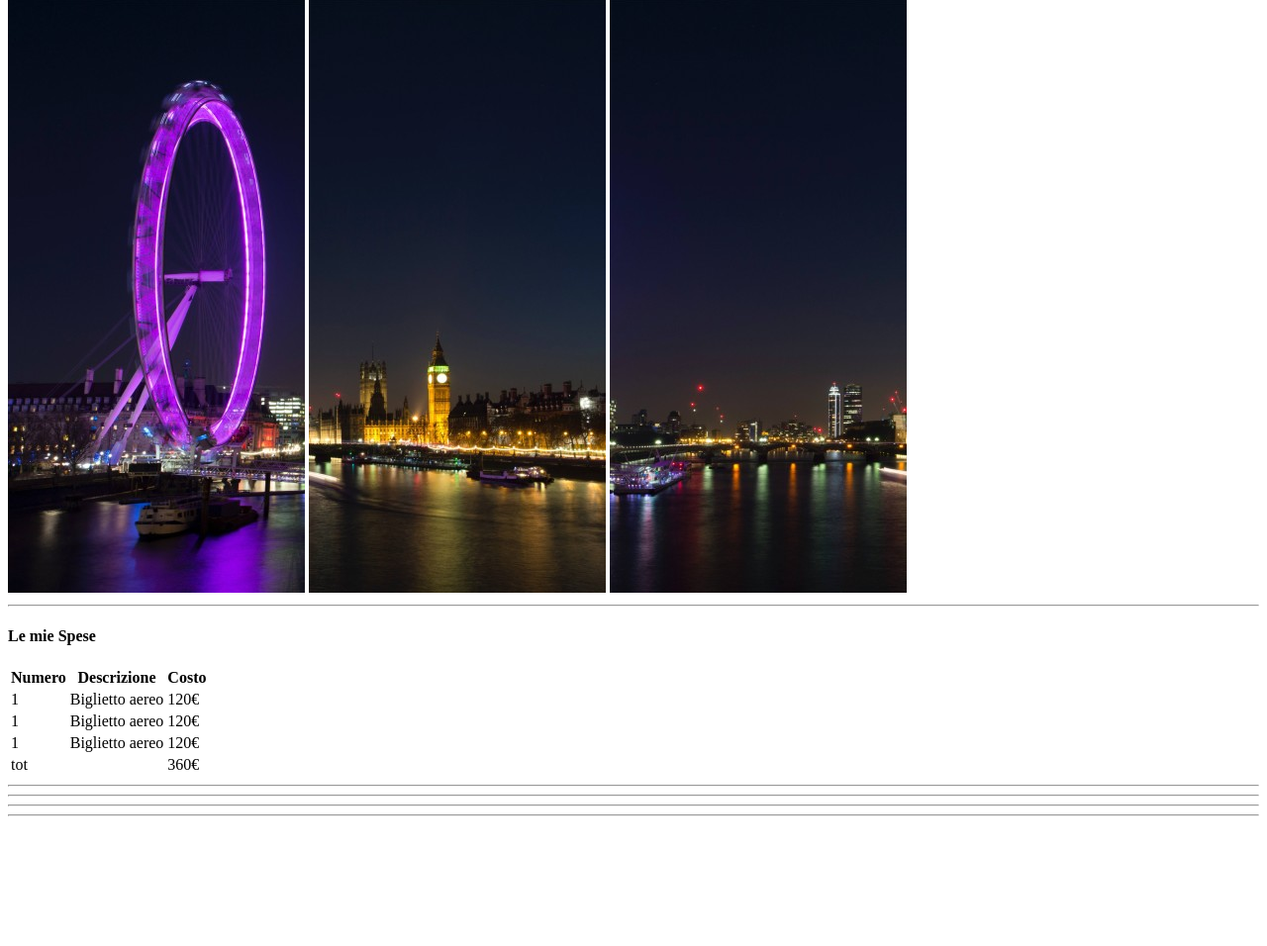
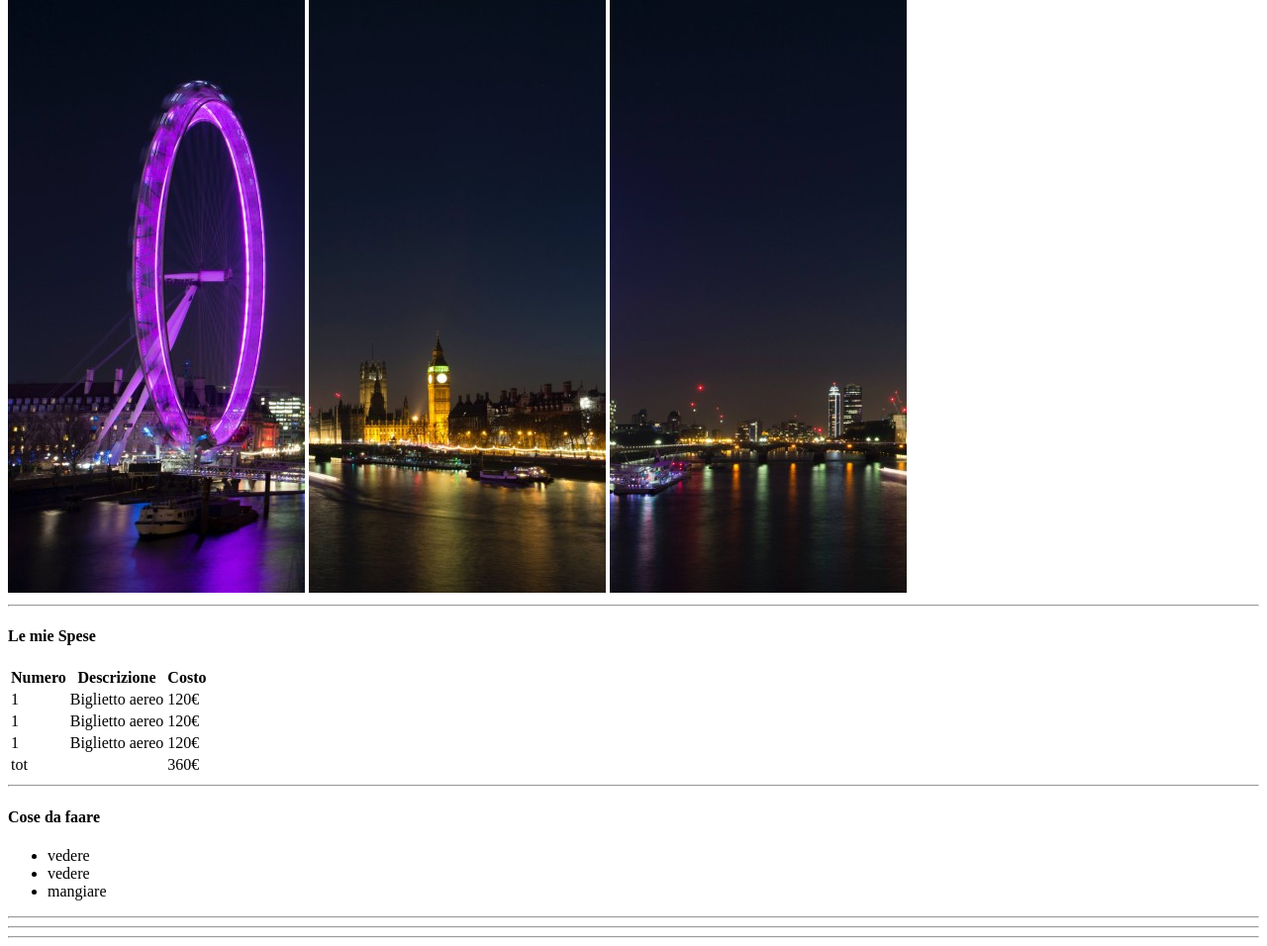
Before and after one commit to Cristian-Lazzari/html-london-trip, a plain HTML site: page index.html in a window 1280 px wide. Shown: the part 68-1024 px from the top of the page at 99% size. Before the commit the page ends 901 px from the top, so only its background shows below. Drawn offline with Linux system fonts and the light colour scheme.

Commit message:
section2

```diff
--- a/index.html
+++ b/index.html
@@ -51,6 +51,12 @@
         <hr>
 
         <section>
+            <h4>Cose da faare</h4>
+            <ul>
+                <li>vedere</li>
+                <li>vedere</li>
+                <li>mangiare</li>
+            </ul>
 
         </section>
         <hr>
```
